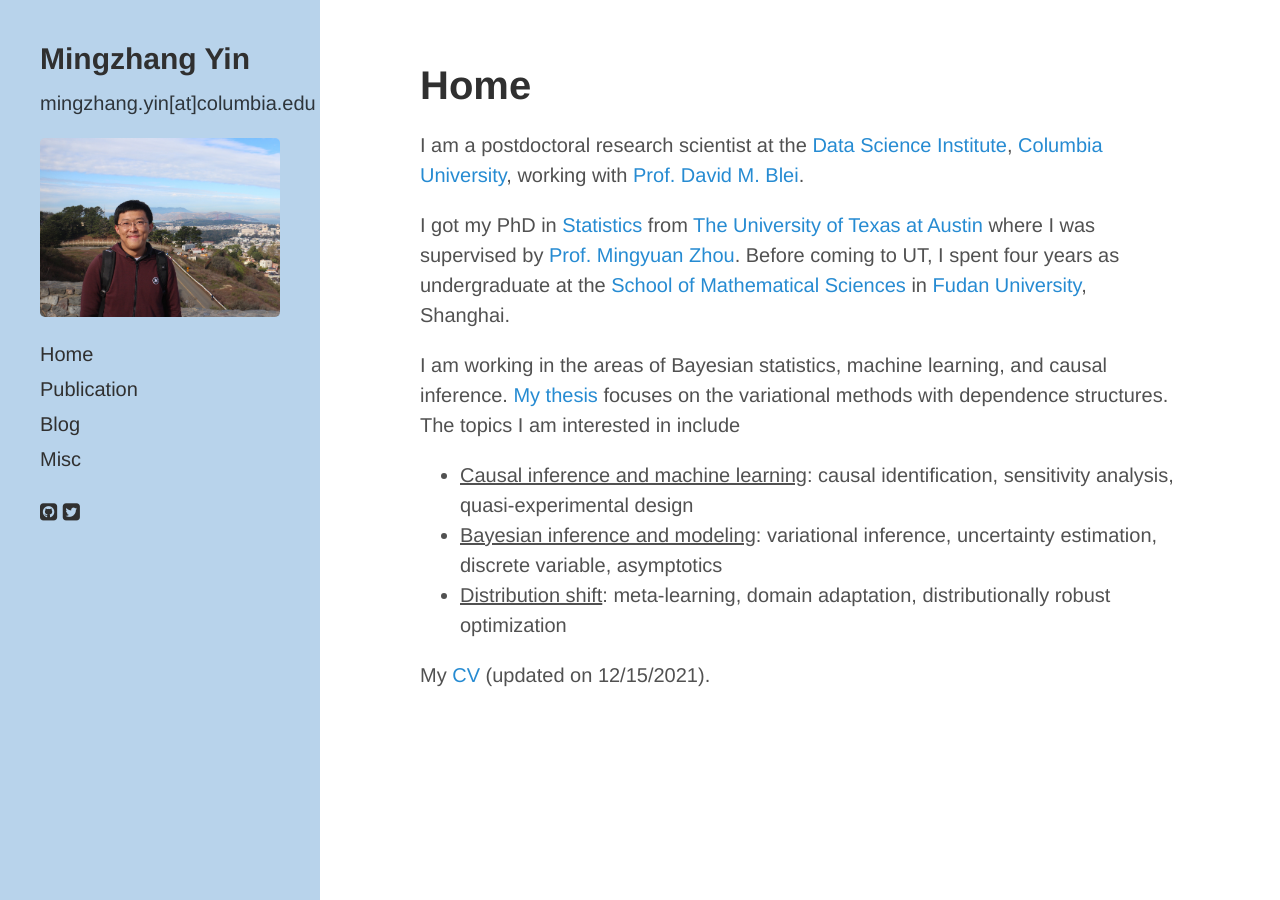
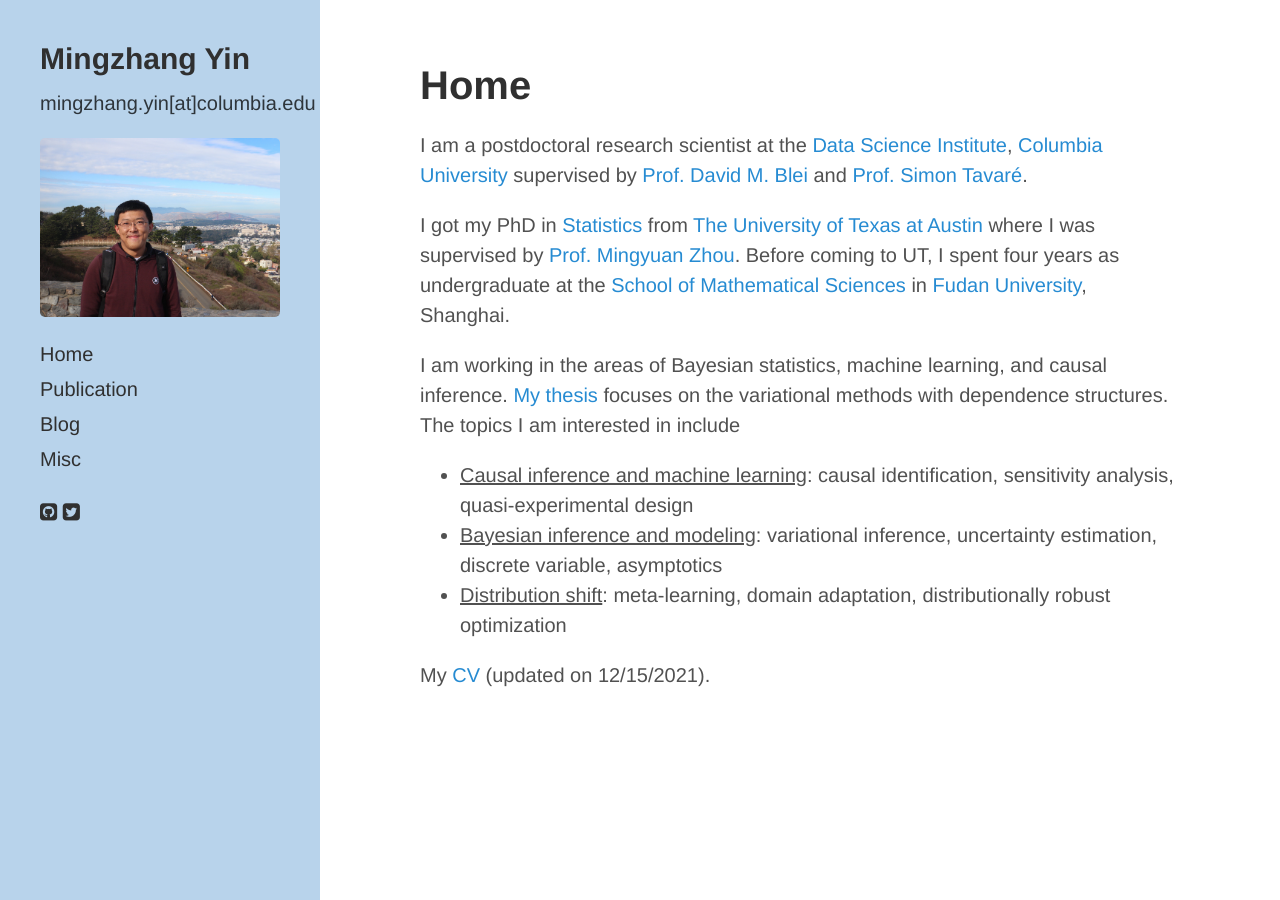
Before and after one commit to mingzhang-yin/mingzhang-yin.github.io, a Jekyll site: the page built from index.md, in a window 1280 px wide. Built offline with Jekyll 4.4.1, drawn with Linux system fonts in a browser that asks for light colours; nearby versions of some CDN libraries; a style sheet for code colours, icons or effects is not loaded.

Commit message:
Update index.md

```diff
--- a/index.md
+++ b/index.md
@@ -10,7 +10,7 @@
 <div>
 <div class="row">
   <p>
- <p> I am a postdoctoral research scientist at the <a href="https://datascience.columbia.edu">Data Science Institute</a>, <a href="https://www.columbia.edu">Columbia University</a>, working with <a href="http://www.cs.columbia.edu/~blei/">Prof. David M. Blei</a>.</p>
+ <p> I am a postdoctoral research scientist at the <a href="https://datascience.columbia.edu">Data Science Institute</a>, <a href="https://www.columbia.edu">Columbia University</a> supervised by <a href="http://www.cs.columbia.edu/~blei/">Prof. David M. Blei</a> and <a href="https://en.wikipedia.org/wiki/Simon_Tavaré">Prof. Simon Tavaré</a>.</p>
 
 I got my PhD in <a href="https://stat.utexas.edu">Statistics </a> from <a href="https://www.utexas.edu">The University of Texas at Austin</a> where I was supervised by <a href="https://mingyuanzhou.github.io">Prof. Mingyuan Zhou</a>.  Before coming to UT, I spent four years as undergraduate at the <a href="https://math.fudan.edu.cn/mathen/main.htm"> School of Mathematical Sciences</a> in <a href="http://www.fudan.edu.cn/en/"> Fudan University</a>, Shanghai. </p>
 
```
